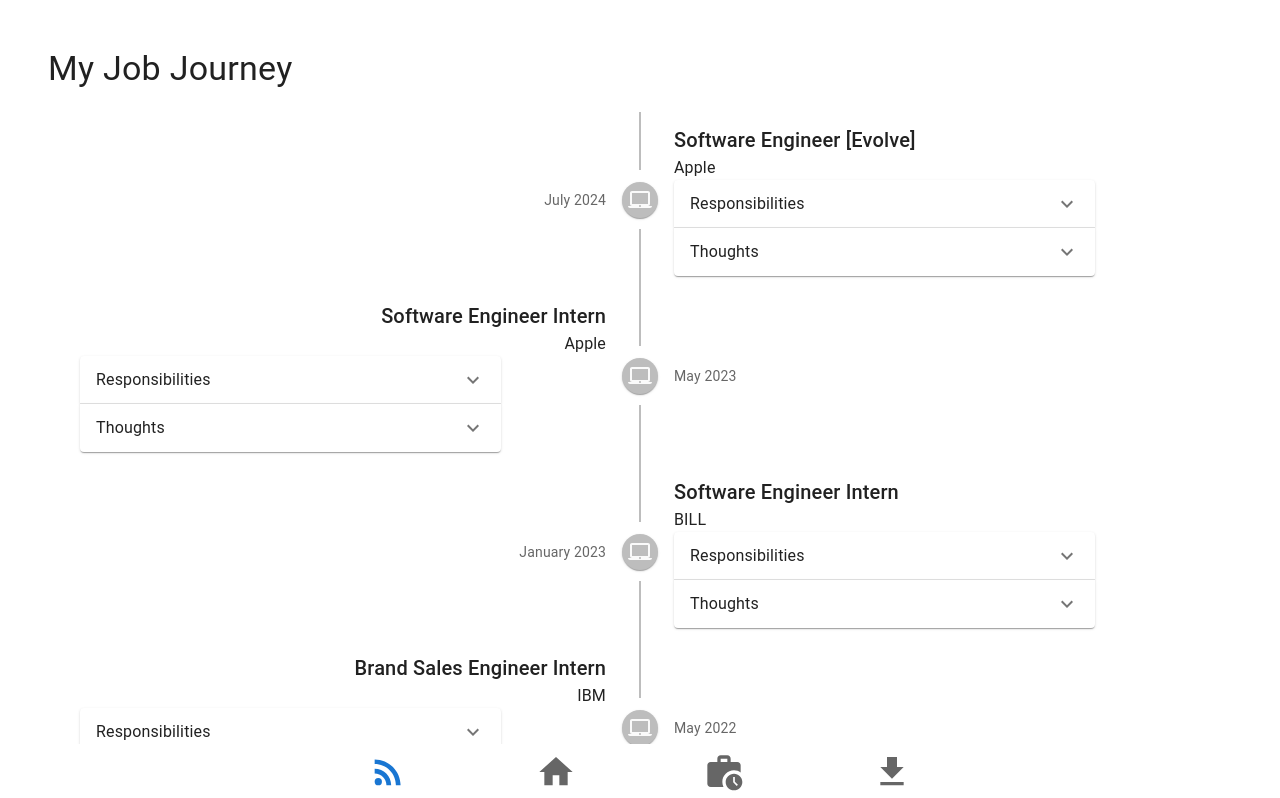
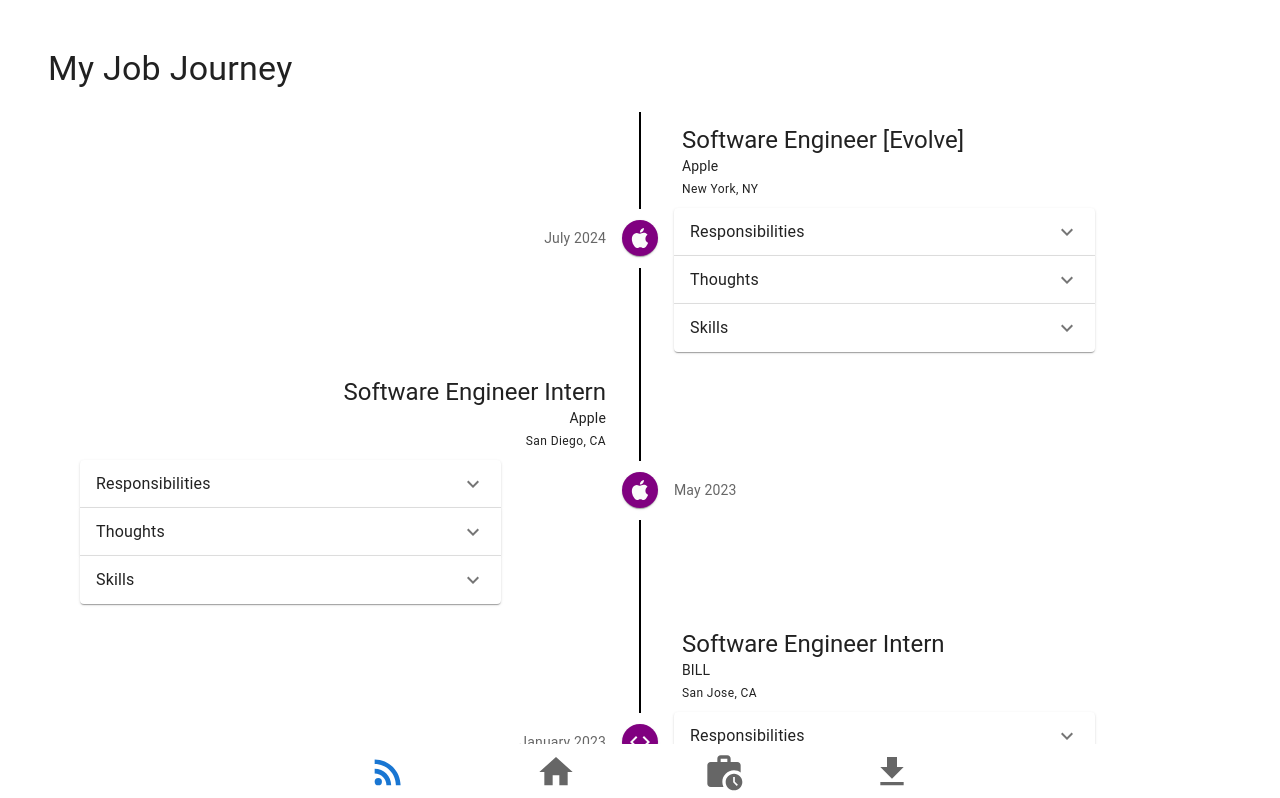
Before and after one commit to svntii/portfolio, a Next.js app: page /career in a window 1280 px wide. Shown: the top 798 px of the page. Built offline with nearby package versions, Linux system fonts and the light colour scheme.

Commit message:
Job history feature

```diff
--- a/src/app/career.json
+++ b/src/app/career.json
@@ -6,6 +6,20 @@
             "startDate": "2024-07-27",
             "endDate": "",
             "location": "New York, NY",
+            "icon": "apple",
+            "responsibilities": [
+                "Joined 3 x 8 month rotational program in the Services Organization that focuses on developing future visionaries in Apple."
+            ],
+            "skills": [],
+            "thoughts": "After not getting a return offer from my internship, I was in the dark. I applied to countless roles, but through that darkness, I knew my baseline. I knew the culture and the type of challenges I wanted to work with. After some time, I received an email from a recruiter from Apple regarding a SWE Accelerate Program. It focused on accelerating the recruiting process. That program was very tedious. Over 12 interviews, and I ended up getting a 2 verbal offers. However, during that time I was introduced to Evolve by a great friend (SebMaster). If not for him, I would have never known about this opportunity. Evolve is a rotational program ( 3 x 8months) with the Services Organization of Apple. At the time writing this I have no experience yet, but I am excited to start working there.  "
+        },
+        {
+            "title": "Software Engineer Intern",
+            "company": "Apple",
+            "startDate": "2023-05-15",
+            "endDate": "2023-08-05",
+            "location": "San Diego, CA",
+            "icon": "apple",
             "responsibilities": [
                 "Joined the Enterprise Education Technologies Boost Team and actively contributed to the development of customer features and internal tooling.",
                 "Architected a swift framework that leveraged SPI's and XPC services to enhance the overall customer experience.",
@@ -20,29 +34,7 @@
                 "ScreenTime",
                 "Device Management"
             ],
-            "thoughts": ""
-        },
-        {
-            "title": "Software Engineer Intern",
-            "company": "Apple",
-            "startDate": "2023-05-15",
-            "endDate": "2023-08-05",
-            "location": "San Diego, CA",
-            "responsibilities": [
-                "Joined the Enterprise Education Technologies Boost Team and actively contributed to the development of customer features and internal tooling.",
-                "Architected a swift framework that leveraged SPI's and XPC services to enhance the overall customer experience.",
-                "Worked with interns in the iContest to create a compelling visual abstract, and pitching the feature to senior executives.",
-                "Tested, screened and triaged bugs by viewing device logs and finding a clearer, defined way of reproducibility."
-            ],
-            "skills": [
-                "Swift/UI",
-                "Objective-C",
-                "X-Code",
-                "IPC",
-                "ScreenTime",
-                "Device Management"
-            ],
-            "thoughts": ""
+            "thoughts": "One of the most common questions I get asked is, 'How did you get an internship at Apple?' The answer is simple, I luck. After applying to countless roles and hearing nothing back. One day right before taking my final for Paradigms, I recieved an intro email from my recruiter. My heart dropped and I thought I was being scammed (up until my first day on the job, I thought I was being scammed). After a couple of rounds of interviewing I received my offer and I was elated. My experience during this internship was amazing. I learned a TON, and gained insight on the brilliancy behind Apple's products. I want to end up at San Diego, because it was the perfect compliment that made work-life balance. Shout out Jono, Melissa, and the everyone I worked with. Yall are amazing, fr. Unforately, I wasn't given a return offer, and so leaving out of Apple was nerve racking but I had to bet on myself looking for FT opportunities."
         },
         {
             "title": "Software Engineer Intern",
@@ -50,6 +42,7 @@
             "startDate": "2023-01-15",
             "endDate": "2023-05-05",
             "location": "San Jose, CA",
+            "icon": "SWE",
             "responsibilities": [
                 "Joined the Developer Platform API team.",
                 "Focused on splitting processes off monolith engine into scalable Lambda micro-processes.",
@@ -64,7 +57,7 @@
                 "Junit",
                 "Micronaut"
             ],
-            "thoughts": ""
+            "thoughts": "For my spring semester Junior year (3), I attended a program called Silicon Valley Semester. It is a program that focuses on Computer Science students and allows them to co-op while living in the bay area. This experience is what lead me to BILL. I got a contract working for BILL after reaching out to my mentor and was connected to James (my soon-to-be manager). I am so grateful for James for believing in me and giving me a shot. From BILL I was given my first true SDE experience. I was able to work on a team that was focused on the Developer Platform API. Thus began my interested in system design and distributed computing. BILL is a great company with a lot of upside. They had some growing pains with their recent acquistions, but I beleive it is a perfect place to be at to grow levels quickly. Shout out to James, and the rest of the BILL team for being so welcoming and helpful."
         },
         {
             "title": "Brand Sales Engineer Intern",
@@ -72,6 +65,7 @@
             "startDate": "2022-05-15",
             "endDate": "2023-12-05",
             "location": "San Francisco, CA",
+            "icon": "default",
             "responsibilities": [
                 "Assisted IBM Northwest's Automation portfolio in their development, management and execution on strategies and tactics for closing business",
                 "Performed in-depth assessments of customer processes to uncover and understand the customer’s business issues, in which generated 10 leads via cold emailing/calling.",
@@ -91,6 +85,7 @@
             "startDate": "2021-05-15",
             "endDate": "2021-08-05",
             "location": "New York City, NY",
+            "icon": "finance",
             "responsibilities": [
                 "Created financial models for managers that monitored their respective bankers' success on deals, and more.",
                 "Fixed a 3 year long issue pipeline issue by analyzing and refining deal memos in Stifel's database. This fixture improved data and allowed for Manager's to create more effective deals.",
@@ -109,6 +104,7 @@
             "startDate": "2019-06-27",
             "endDate": "2021-08-05",
             "location": "New York City, NY",
+            "icon": "finance",
             "responsibilities": [
                 "#TODO"
             ],
@@ -125,6 +121,8 @@
             "startDate": "2019-06-27",
             "endDate": "2021-08-05",
             "location": "Mount Vernon, NY",
+            "icon": "default",
+
             "responsibilities": [
                 "#TODO"
             ],
@@ -139,6 +137,7 @@
             "startDate": "2019-04-01",
             "endDate": "2021-06-01",
             "location": "Westchester, NY",
+            "icon": "golf",
             "responsibilities": [
                 "#TODO"
             ],
@@ -153,6 +152,7 @@
             "startDate": "2018-11-01",
             "endDate": "2019-01-01",
             "location": "Bronx, NY",
+            "icon": "default",
             "responsibilities": [
                 "#TODO"
             ],
--- a/src/components/career/careerTimeline.jsx
+++ b/src/components/career/careerTimeline.jsx
@@ -6,16 +6,22 @@
 import TimelineContent from '@mui/lab/TimelineContent';
 import TimelineOppositeContent from '@mui/lab/TimelineOppositeContent';
 import TimelineDot from '@mui/lab/TimelineDot';
-import LaptopMacIcon from '@mui/icons-material/LaptopMac';
 import Typography from '@mui/material/Typography';
 
 
-
+import Box from '@mui/material/Box';
 import Accordion from '@mui/material/Accordion';
 import AccordionSummary from '@mui/material/AccordionSummary';
 import AccordionDetails from '@mui/material/AccordionDetails';
 import ExpandMoreIcon from '@mui/icons-material/ExpandMore';
 
+
+import AppleIcon from '@mui/icons-material/Apple';
+import LaptopMacIcon from '@mui/icons-material/LaptopMac';
+import CodeIcon from '@mui/icons-material/Code';
+import WorkIcon from '@mui/icons-material/Work';
+import AccountBalanceIcon from '@mui/icons-material/AccountBalance';
+import GolfCourseIcon from '@mui/icons-material/GolfCourse';
 
 import career from "@/app/career.json";
 import { DateShort } from "@/components/date";
@@ -32,11 +38,18 @@
     );
 }
 
-
+const ICONS = {
+    'laptop': LaptopMacIcon,
+    'apple': AppleIcon,
+    "SWE": CodeIcon,
+    'finance': AccountBalanceIcon,
+    'golf': GolfCourseIcon,
+    'default': WorkIcon
+  };
 
 function Job({ job }) {
-
-    const boxStyles = { width: '80%'}
+    const Icon = ICONS[job.icon];
+    const boxStyles = { width: '80%' }
 
     return (
         <TimelineItem>
@@ -49,50 +62,98 @@
                 <DateShort dateString={job.startDate} />
             </TimelineOppositeContent>
             <TimelineSeparator>
-                <TimelineConnector />
-                <TimelineDot>
-                    <LaptopMacIcon />
+
+                <TimelineConnector style={{ backgroundColor: 'black' }} />
+                <TimelineDot style={{ backgroundColor: 'purple' }}>
+                {Icon && <Icon style={{ backgroundColor: 'purple' }}  />}
                 </TimelineDot>
-                <TimelineConnector />
+                <TimelineConnector style={{ backgroundColor: 'black' }} />
+
+
             </TimelineSeparator>
-            <TimelineContent sx={{ py: '12px', px: 2}}>
-                <Typography variant="h6" component="span">
+            <TimelineContent sx={{ py: '12px', px: 2 }}>
+
+                <Box sx={{ paddingBottom: 1, paddingLeft: 1 }}>
+
+                    <Typography variant="h5" component="span">
                         {job.title}
                     </Typography>
-                <Typography>{job.company}</Typography>
+                    <Typography variant='body2'>{job.company}</Typography>
+                    <Typography variant='caption'>{job.location}</Typography>
+
+
+                </Box>
+
+                <Box>
+                    <AccordionSection
+                        title={"Responsibilities"}
+                        listItem={job.responsibilities}
+                        boxStyles={boxStyles}
+                    />
+
+
+                    <ThoughtSection
+                        title="Thoughts"
+                        content={job.thoughts}
+                        boxStyles={boxStyles}
+                    />
+
+
+                    <AccordionSection
+                        title={"Skills"}
+                        listItem={job.skills}
+                        boxStyles={boxStyles}
+                    />
+
+                </Box>
+
+
+
+            </TimelineContent>
+        </TimelineItem>
+    );
+}
+
+
+function ThoughtSection({ title, content, boxStyles }) {
+    return (
         <Accordion sx={{ ...boxStyles }}>
             <AccordionSummary
                 expandIcon={<ExpandMoreIcon />}
                 aria-controls="panel1a-content"
                 id="panel1a-header"
             >
-                        <Typography>Responsibilities</Typography>
+                <Typography>{title}</Typography>
+            </AccordionSummary>
+            <AccordionDetails>
+                <Typography align="left">
+                    {content}
+                </Typography>
+            </AccordionDetails>
+        </Accordion>
+    );
+}
+
+
+function AccordionSection({ title, listItem, boxStyles }) {
+    return (
+        <Accordion sx={{ ...boxStyles }}>
+            <AccordionSummary
+                expandIcon={<ExpandMoreIcon />}
+                aria-controls="panel1a-content"
+                id="panel1a-header"
+            >
+                <Typography>{title}</Typography>
             </AccordionSummary>
             <AccordionDetails>
                 <ul>
-                            {job.responsibilities.map((responsibility, index) => (
+                    {listItem.map((item, index) => (
                         <li key={index}>
-                                    <Typography align="left" sx={{ paddingBottom: 1 }}>{responsibility}</Typography>
+                            <Typography align="left" sx={{ paddingBottom: 1 }}>{item}</Typography>
                         </li>
                     ))}
                 </ul>
             </AccordionDetails>
         </Accordion>
-                <Accordion sx={{ ...boxStyles }} >
-                    <AccordionSummary
-                        expandIcon={<ExpandMoreIcon />}
-                        aria-controls="panel2a-content"
-                        id="panel2a-header"
-                    >
-                        <Typography>Thoughts</Typography>
-                    </AccordionSummary>
-                    <AccordionDetails>
-                        <Typography>
-                            {job.thoughts}
-                        </Typography>
-                    </AccordionDetails>
-                </Accordion>
-            </TimelineContent>
-        </TimelineItem>
     );
 }
```
Lines whose indentation alone changed are shown as unchanged.
